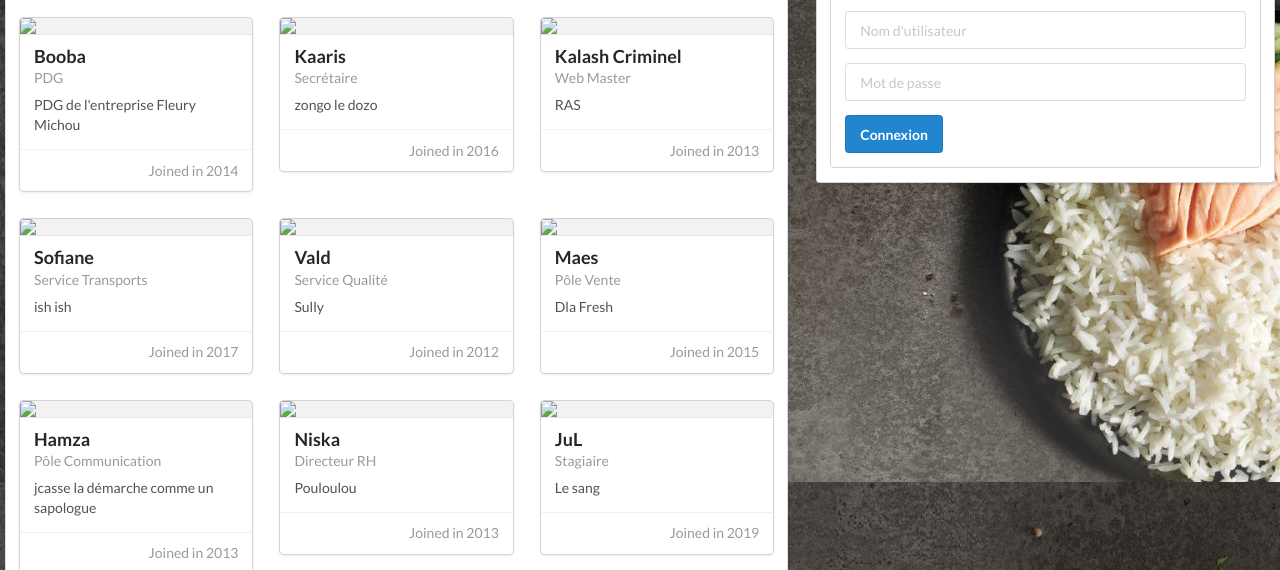
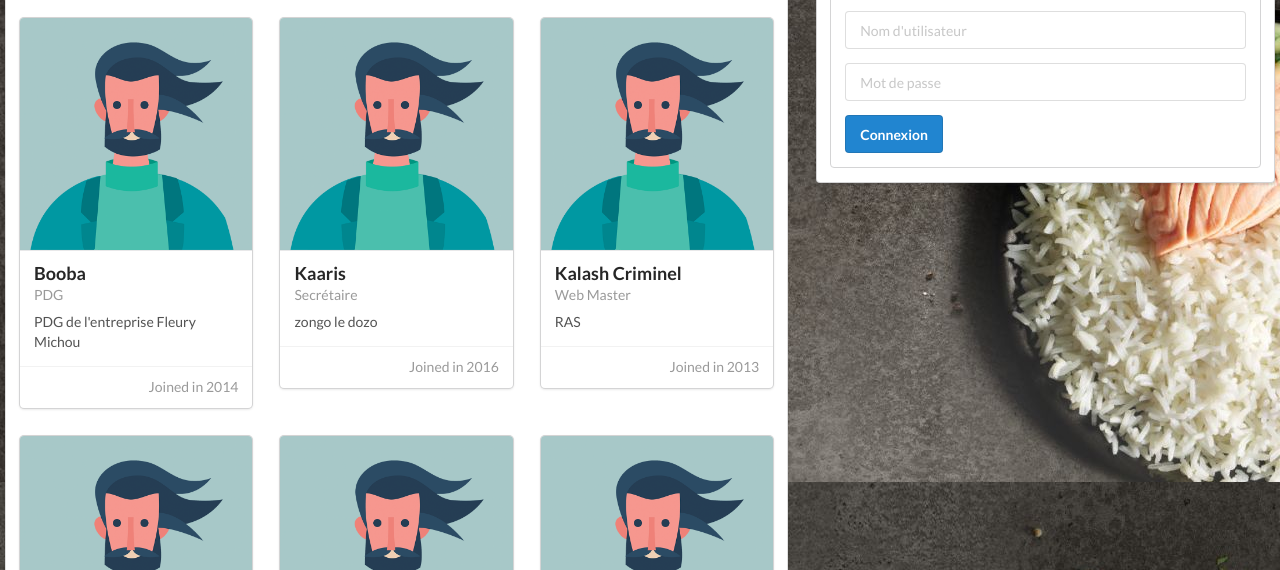
Before and after one commit to LucentDread/ProjetCyberRange, a plain HTML site: page Web/Extranet/team.html in a window 1280 px wide. Shown: the part 230-800 px from the top of the page. Drawn offline with Linux system fonts and the light colour scheme.

Commit message:
petits ajouts team

```diff
--- a/Web/Extranet/team.html
+++ b/Web/Extranet/team.html
@@ -26,7 +26,7 @@
   <div class="column">
     <div class="ui fluid card">
       <div class="image">
-      <img src="/images/avatar2/large/matthew.png">
+      <img src="img/matthew.png">
     </div>
     <div class="content">
       <div class="header">Booba</div>
@@ -47,7 +47,7 @@
   <div class="column">
     <div class="ui fluid card">
       <div class="image">
-      <img src="/images/avatar2/large/matthew.png">
+      <img src="img/matthew.png">
     </div>
     <div class="content">
       <div class="header">Kaaris</div>
@@ -68,7 +68,7 @@
   <div class="column">
     <div class="ui fluid card">
       <div class="image">
-      <img src="/images/avatar2/large/matthew.png">
+      <img src="img/matthew.png">
     </div>
     <div class="content">
       <div class="header">Kalash Criminel</div>
@@ -89,7 +89,7 @@
   <div class="column">
     <div class="ui fluid card">
       <div class="image">
-      <img src="/images/avatar2/large/matthew.png">
+      <img src="img/matthew.png">
     </div>
     <div class="content">
       <div class="header">Sofiane</div>
@@ -110,7 +110,7 @@
   <div class="column">
     <div class="ui fluid card">
       <div class="image">
-      <img src="/images/avatar2/large/matthew.png">
+      <img src="img/matthew.png">
     </div>
     <div class="content">
       <div class="header">Vald</div>
@@ -131,7 +131,7 @@
   <div class="column">
     <div class="ui fluid card">
       <div class="image">
-      <img src="/images/avatar2/large/matthew.png">
+      <img src="img/matthew.png">
     </div>
     <div class="content">
       <div class="header">Maes</div>
@@ -152,7 +152,7 @@
   <div class="column">
     <div class="ui fluid card">
       <div class="image">
-      <img src="/images/avatar2/large/matthew.png">
+      <img src="img/matthew.png">
     </div>
     <div class="content">
       <div class="header">Hamza</div>
@@ -173,7 +173,7 @@
   <div class="column">
     <div class="ui fluid card">
       <div class="image">
-      <img src="/images/avatar2/large/matthew.png">
+      <img src="img/matthew.png">
     </div>
     <div class="content">
       <div class="header">Niska</div>
@@ -194,7 +194,7 @@
   <div class="column">
     <div class="ui fluid card">
       <div class="image">
-      <img src="/images/avatar2/large/matthew.png">
+      <img src="img/matthew.png">
     </div>
     <div class="content">
       <div class="header">JuL</div>
```
Also changed, not shown: Web/Extranet/img/matthew.png (added).
